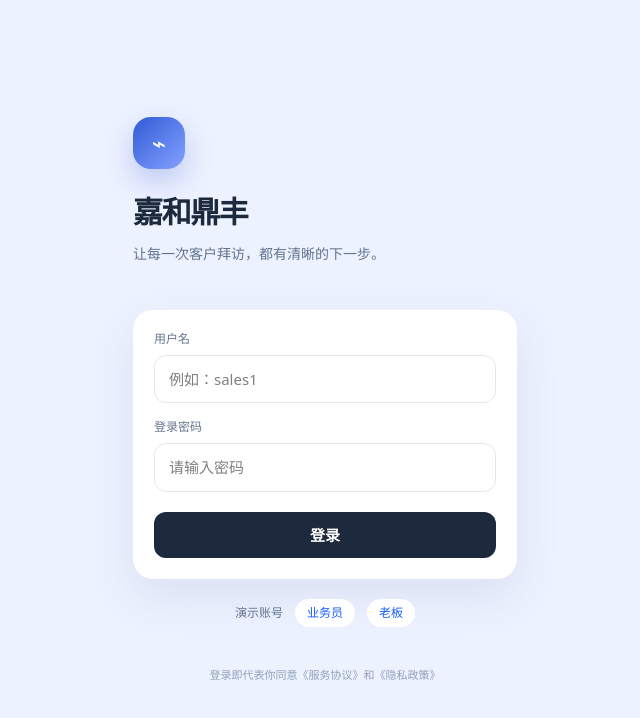
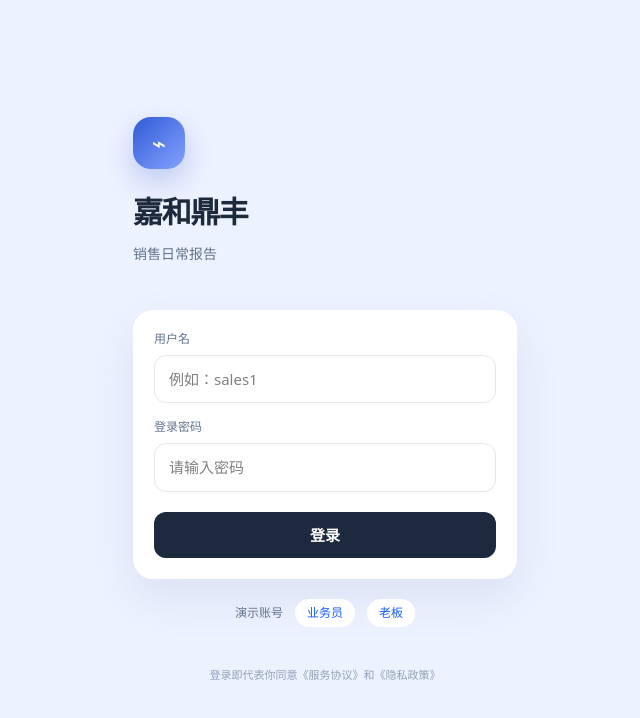
Before and after one commit to kimmyliu02/jhdf-sales-report, a Vue app: page / in a window 1280 px wide. Shown: the top 718 px of the page, without its empty margins (315-955 px from the left). Built offline with nearby package versions, Linux system fonts and the light colour scheme; no server answers.

Commit message:
title change

```diff
--- a/src/components/LoginView.vue
+++ b/src/components/LoginView.vue
@@ -28,7 +28,7 @@ function fillDemo(role) {
       <div class="mb-11">
         <div class="h-[52px] w-[52px] rounded-[18px] bg-gradient-to-br from-[#315ad5] to-[#85a1ff] text-white shadow-[0_12px_28px_rgba(64,93,210,.28)] grid place-items-center text-2xl">⌁</div>
         <h1 class="mt-5 text-[30px] tracking-[-1.4px] font-bold text-slate-800">嘉和鼎丰</h1>
-        <p class="mt-2 text-sm leading-6 text-slate-500">让每一次客户拜访，都有清晰的下一步。</p>
+        <p class="mt-2 text-sm leading-6 text-slate-500">销售日常报告</p>
       </div>
 
       <form @submit.prevent="login" class="rounded-[20px] border border-white/80 bg-white p-5 shadow-[0_18px_45px_rgba(55,74,130,.10)]">
```
